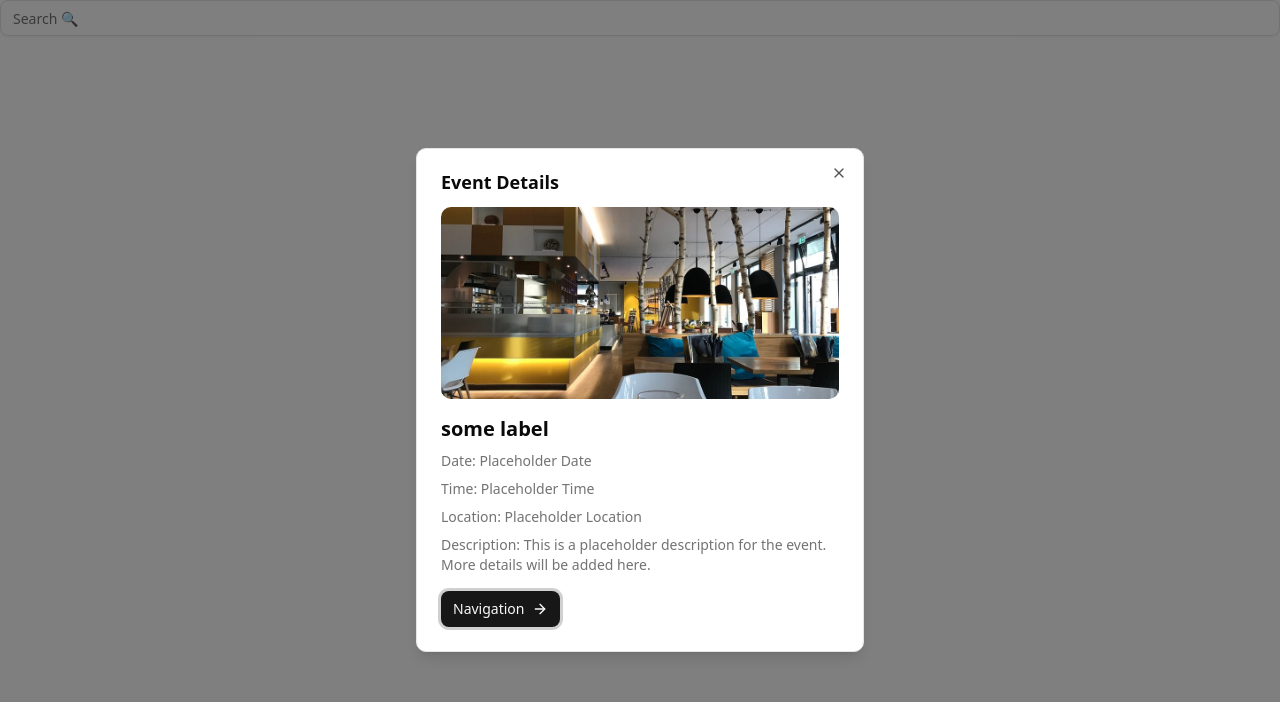
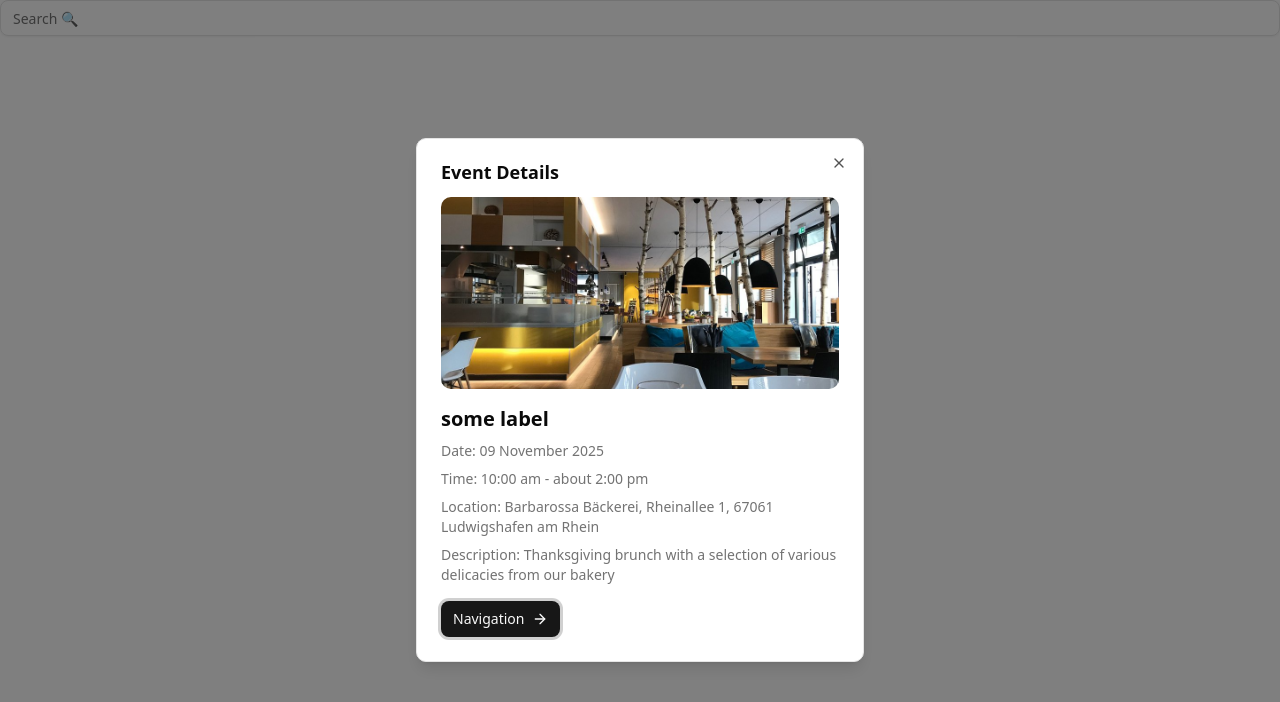
Before and after one commit to nkxxll/hackathon, a Next.js app: page /event in a window 1280 px wide. Shown: the top 702 px of the page. Built offline with nearby package versions, Linux system fonts and the light colour scheme.

Commit message:
letzter Schliff hehe

```diff
--- a/app/page.tsx
+++ b/app/page.tsx
@@ -87,7 +87,7 @@ export default function LudwigshafenMap() {
               >
                 <Event
                   open={true}
-                  imageSource={pin.imgSrc || ""}
+                  imageSource={pin.imgSrc || "brunch.png"}
                   onClose={() => setSelectedPin(null)}
                   navigation={pin.navi}
                   label={pin.label || ""}
--- a/components/EventPopup.tsx
+++ b/components/EventPopup.tsx
@@ -38,17 +38,18 @@ export function Event({
           <div className="space-y-2">
             <h2 className="text-xl font-semibold">{label}</h2>
             <p className="text-sm text-muted-foreground">
-              Date: Placeholder Date
+              Date: 09 November 2025
             </p>
             <p className="text-sm text-muted-foreground">
-              Time: Placeholder Time
+              Time: 10:00 am - about 2:00 pm
             </p>
             <p className="text-sm text-muted-foreground">
-              Location: Placeholder Location
+              Location: Barbarossa Bäckerei, Rheinallee 1, 67061 Ludwigshafen am
+              Rhein
             </p>
             <p className="text-sm text-muted-foreground">
-              Description: This is a placeholder description for the event. More
-              details will be added here.
+              Description: Thanksgiving brunch with a selection of various
+              delicacies from our bakery
             </p>
           </div>
           <Link href={navigation}>
--- a/data/pins.ts
+++ b/data/pins.ts
@@ -12,7 +12,6 @@ export const pins: Pin[] = [
     id: "Casper",
     latitude: 49.48344,
     longitude: 8.44619,
-    imgSrc: "",
     navi: "https://maps.app.goo.gl/jjtgNd3i7yCmyLpYA",
     label: "Cafe Bar Caspar",
   },
@@ -20,7 +19,6 @@ export const pins: Pin[] = [
     id: "Duymac",
     latitude: 49.48222,
     longitude: 8.44782,
-    imgSrc: "",
     navi: "https://maps.app.goo.gl/g9bkPgC63zkLbRZdA",
     label: "Duymac's Café",
   },
@@ -28,7 +26,6 @@ export const pins: Pin[] = [
     id: "Hanem",
     latitude: 49.48551,
     longitude: 8.42125,
-    imgSrc: "",
     navi: "https://maps.app.goo.gl/xwjw2HmWMYXWU9c26",
     label: "Hanem Cafe Restaurant",
   },
@@ -36,7 +33,6 @@ export const pins: Pin[] = [
     id: "Alex",
     latitude: 49.47971,
     longitude: 8.44947,
-    imgSrc: "",
     navi: "https://maps.app.goo.gl/vLToN77jNumLo2Zo8",
     label: "ALEX Ludwigshafen",
   },
@@ -44,7 +40,6 @@ export const pins: Pin[] = [
     id: "Café-Rad",
     latitude: 49.47338,
     longitude: 8.44886,
-    imgSrc: "",
     navi: "https://maps.app.goo.gl/59TA22d34CKqXJzM7",
     label: "Café-Rad",
   },
@@ -57,18 +52,9 @@ export const pins: Pin[] = [
     label: "Bäcker Görtz",
   },
   {
-    id: "testtesttest",
-    latitude: 49.479563,
-    longitude: 8.455378,
-    imgSrc: "/test.png",
-    navi: "",
-    label: "testtesttest",
-  },
-  {
     id: "Cafe Papito",
     latitude: 49.47425,
     longitude: 8.44777,
-    imgSrc: "",
     navi: "https://maps.app.goo.gl/wFMh1Ze3WxE7q6v49",
     label: "Café Palpito",
   },
```
Also changed, not shown: 1 other file (tests, documents, lock files or other folders).
